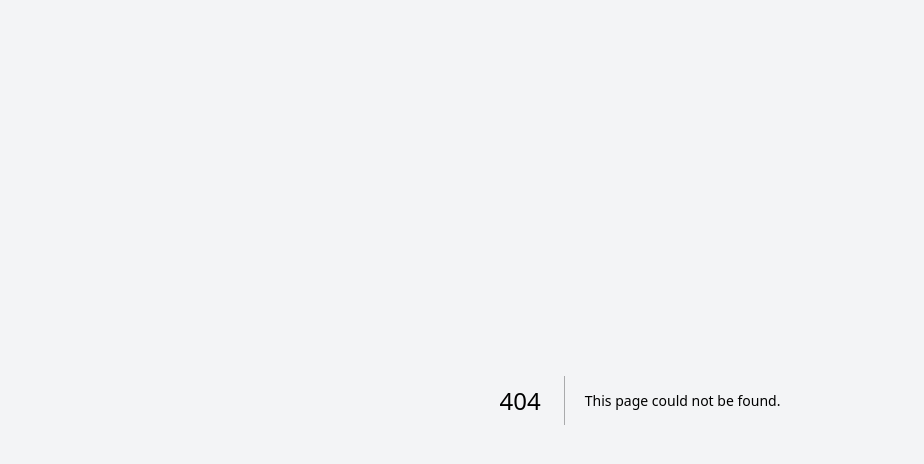
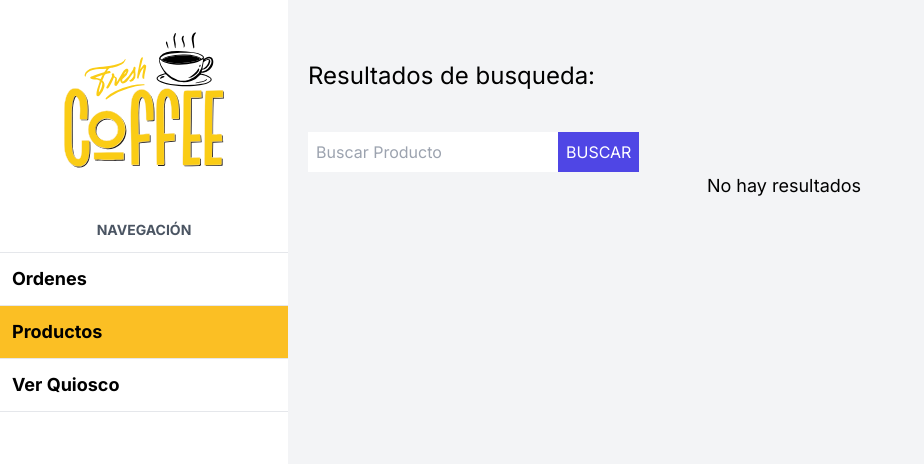
Before and after one commit to Fatyss/quiosco_next_app_router, a Next.js app: page /admin/products/search in a window 1280 px wide. Before the commit this address had no page. Shown: the top 464 px of the page, without its empty margins (0-924 px from the left). Built offline with nearby package versions, Linux system fonts and the light colour scheme; no server answers; the database is empty.

Commit message:
Se agrego un formulario de busqueda completamente funcional en la tabla de productos

```diff
--- a/app/admin/products/page.tsx
+++ b/app/admin/products/page.tsx
@@ -4,6 +4,8 @@
 import Heading from "@/components/ui/Heading";
 import { products } from "@/prisma/data/products";
 import { prisma } from "@/src/lib/prisma";
+import Link from "next/link";
+import ProductsSearchForm from "@/components/products/ProductsSearchForm";
 
 async function productCount() {
     return await prisma.product.count()
@@ -43,6 +45,16 @@
         <>
         <Heading>Administrar Productos</Heading>
 
+        <div className="flex flex-col lg:flex-row lg:justify-between gap-5">
+            <Link
+                href={'/admin/products/new'}
+                className="bg-amber-400 w-full lg:w-auto text-xl px-10 py-3 text-center font-bold cursor-pointer"
+            >Crear Producto</Link>
+        <ProductsSearchForm />
+
+        </div>
+
+
         <ProductTable
             products={products}
         />
--- /dev/null
+++ b/app/admin/products/search/page.tsx
@@ -0,0 +1,41 @@
+import ProductsSearchForm from "@/components/products/ProductsSearchForm";
+import ProductTable from "@/components/products/ProductsTable";
+import Heading from "@/components/ui/Heading";
+import { prisma } from "@/src/lib/prisma";
+
+async function searchProducts(searchTerm: string) {
+    const products = await prisma.product.findMany({
+        where: {
+            name: {
+                contains: searchTerm,
+                mode: 'insensitive'
+            }
+        },
+        include: {
+            category: true
+        }
+    })
+    return products
+}
+
+
+export default async function SearchPage({ searchParams }: { searchParams: { search: string } }) {
+
+    const products = await searchProducts(searchParams.search)
+
+    return (
+        <>
+            <Heading>Resultados de  busqueda: {searchParams.search} </Heading>
+            <div className="flex flex-col lg:flex-row lg:justify-between gap-5">
+                <ProductsSearchForm />
+            </div>
+            {products.length? (
+                <ProductTable
+                products={products} />
+            ):<p className="text-center text-lg">No hay resultados</p>}
+
+
+        </>
+
+    )
+}
--- a/components/products/ProductsPagination.tsx
+++ b/components/products/ProductsPagination.tsx
@@ -22,6 +22,7 @@
 
             {pages.map(CurrentPage =>(
                 <Link
+                key={CurrentPage}
                 href={`/admin/products?page=${CurrentPage}`}
                 className={`${page === CurrentPage && 'font-black' } bg-white px-4 py-2 text-sm text-gray-900 ring-1 ring-inset ring-gray-300 focus:z-20 focus:outline-offset-0`}
 
--- /dev/null
+++ b/components/products/ProductsSearchForm.tsx
@@ -0,0 +1,48 @@
+"use client"
+import { SearchSchema } from "@/src/schema"
+import { toast } from "react-toastify"
+import { redirect } from "next/navigation"
+import { useRouter } from "next/navigation"
+
+
+export default function ProductsSearchForm(){
+
+    const router = useRouter()
+
+    const handleSearchForm = (formData: FormData) => {
+        const data={
+            search: formData.get('search')
+        }
+        const result = SearchSchema.safeParse(data)
+        if(!result.success){
+            result.error.issues.forEach(issue =>{
+                toast.error(issue.message)
+            })
+            return
+        }
+        router.push(`/admin/products/search?search=${result.data.search}`)
+
+    }
+
+    return(
+        <form className="flex items-center" action={handleSearchForm}>
+             <input
+                type="text"
+                placeholder="Buscar Producto"
+                className="p-2 placeholder-gray-400 w-full"
+                name="search"
+             />
+
+             <input
+                type="submit"
+                value={'Buscar'}
+                className="bg-indigo-600 p-2 uppercase text-white cursor-pointer"
+
+             />
+
+
+
+        </form>
+
+    )
+}
--- a/src/schema/index.ts
+++ b/src/schema/index.ts
@@ -17,3 +17,9 @@
             .transform((value) => parseInt(value))
             .refine(value => value > 0, {message:'Hay errores'})
     })
+
+
+    export const SearchSchema = z.object({
+        search: z.string().trim().min(1,{message: 'La busqueda no puede ir vacia'})
+
+    })
```
